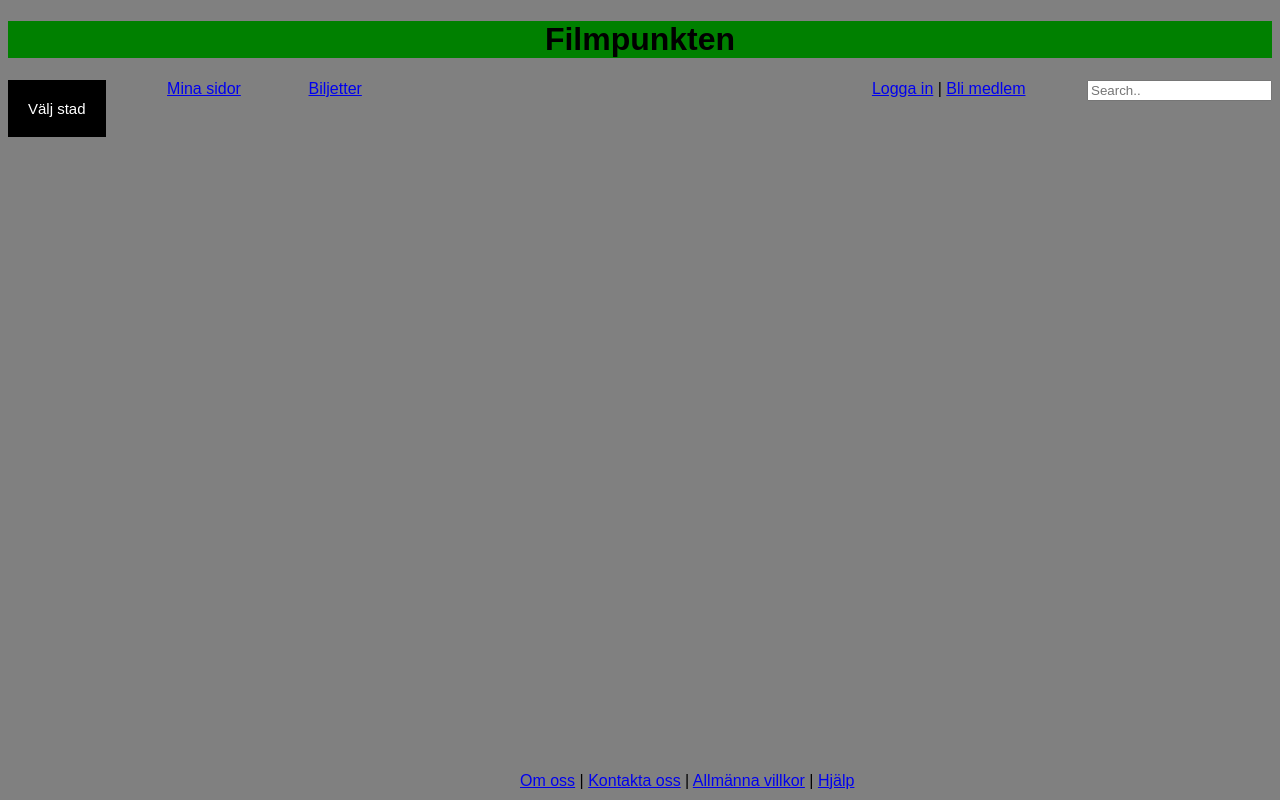
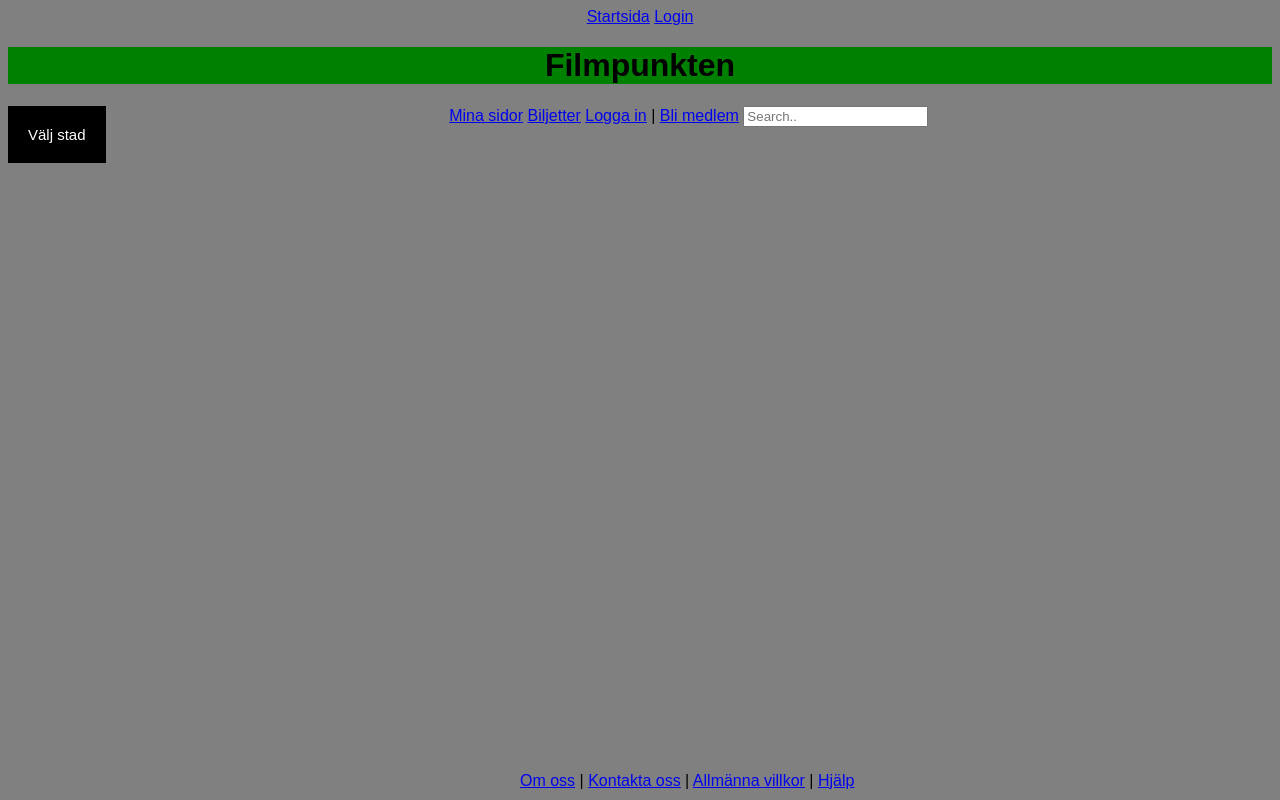
Before and after one commit to sebbekahkonen/Filmpunkten, a plain HTML site: page index.html in a window 1280 px wide. Drawn offline with Linux system fonts and the light colour scheme.

Commit message:
Cleaned up code and made the page work fully

```diff
--- a/index.html
+++ b/index.html
@@ -4,19 +4,19 @@
 <head>
   <meta charset="UTF-8">
   <meta name="viewport" content="width=device-width, initial-scale=1.0">
-  <link rel="stylesheet" href="style.css">
+  <link rel="stylesheet" href="styles/startsida.css">
   <title>Filmpunkten</title>
-
-
 </head>
 
 <body>
+  <div>
+    <a class="active" href="index.html">Startsida</a>
+    <a href="login.html">Login</a>
+  </div>
   <h1 style="text-align:center;">Filmpunkten</h1>
   <nav>
-    <a class="mina-sidor" href="/Mina sidor/">Mina sidor</a>
-    <a class="biljetter" href="/Biljetter/">Biljetter</a>
-    <a class="logga-in" href="/Logga in/">Logga in</a> |
-    <a class="bli-medlem" href="/Bli medlem/">Bli medlem</a>
+    <a href="/Mina sidor/">Mina sidor</a>
+    <a href="/Biljetter/">Biljetter</a>
     <div class="dropdown">
       <button class="dropbtn">Välj stad</button>
       <div class="dropdown-content">
@@ -24,11 +24,11 @@
         <a href="#">Stockholm</a>
         <a href="#">Malmö</a>
       </div>
-
     </div>
-    <input class="Search" type="text" placeholder="Search..">
+    <a href="/Logga in/">Logga in</a> |
+    <a href="/Bli medlem/">Bli medlem</a>
+    <input type="text" placeholder="Search..">
   </nav>
-
   <footer>
     <a href="/Om oss/">Om oss</a> |
     <a href="/Kontakta oss/">Kontakta oss</a> |
```
Also changed, not shown: styles/startsida.css (renamed from style.css, +3 -13 lines).
